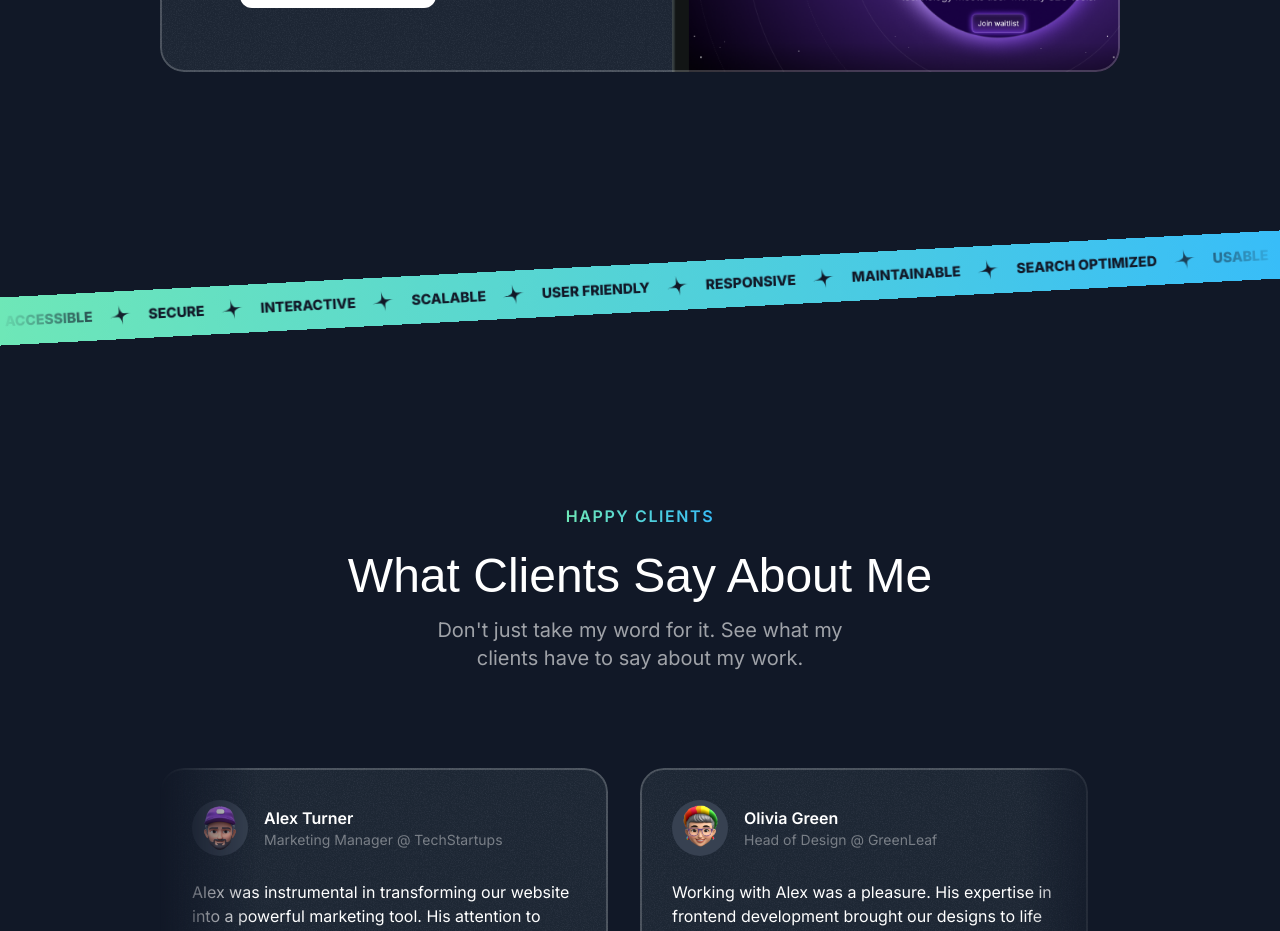
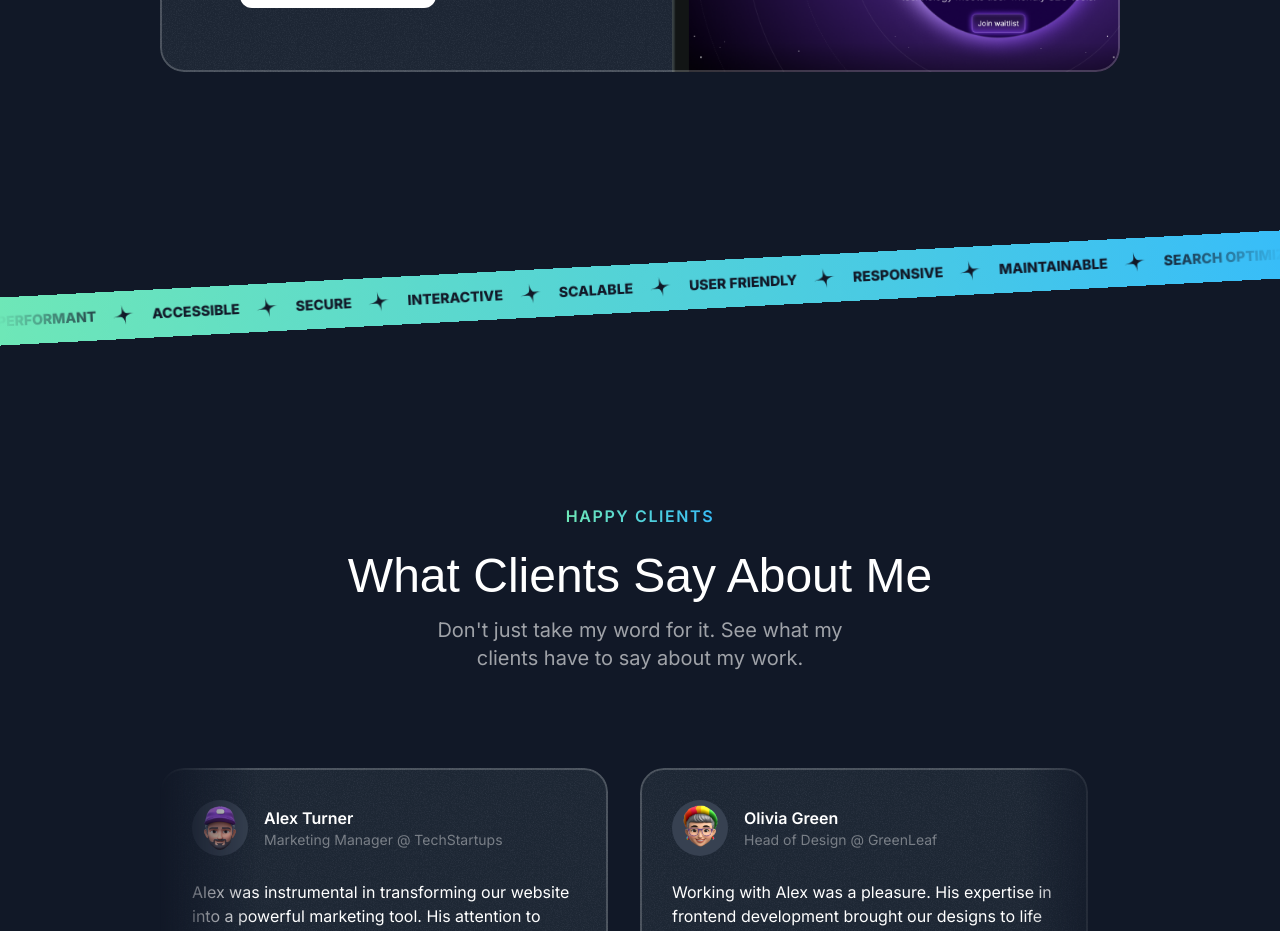
Before and after one commit to cosmoDiv/portfolio-clone, a Next.js app: page / in a window 1280 px wide. Shown: the part 2660-3591 px from the top of the page. Built offline with nearby package versions, Linux system fonts and the light colour scheme; a web font is replaced by a local one.

Commit message:
added animation

```diff
--- a/src/sections/Tape.tsx
+++ b/src/sections/Tape.tsx
@@ -1,4 +1,5 @@
 import StarIcon from "@/assets/icons/star.svg";
+import { Fragment } from "react";
 const words = [
   "Performant",
   "Accessible",
@@ -17,8 +18,10 @@ export const TapeSection = () => {
   return (
     <div className="py-16 lg:py-24 overflow-x-clip">
       <div className="bg-gradient-to-r from-emerald-300 to-sky-400 -rotate-3 -mx-1 ">
-        <div className="flex lg:justify-center [mask-image:linear-gradient(to_right,transparent,black_10%,black_90%,transparent)]">
-          <div className="flex flex-none gap-4 py-3">
+        <div className="flex [mask-image:linear-gradient(to_right,transparent,black_10%,black_90%,transparent)]">
+          <div className="flex flex-none gap-4 pr-4 py-3 animate-move-left [animation-duration:30s]">
+            {[...new Array(2)].fill(0).map((_, idx) => (
+              <Fragment key={idx}>
                 {words.map((word) => (
                   <div key={word} className="inline-flex gap-4 items-center">
                     <span className="text-gray-900 uppercase font-extrabold text-sm ">
@@ -27,6 +30,8 @@ export const TapeSection = () => {
                     <StarIcon className="size-6 text-gray-900 -rotate-12" />
                   </div>
                 ))}
+              </Fragment>
+            ))}
           </div>
         </div>
       </div>
```
Lines whose indentation alone changed are shown as unchanged.
